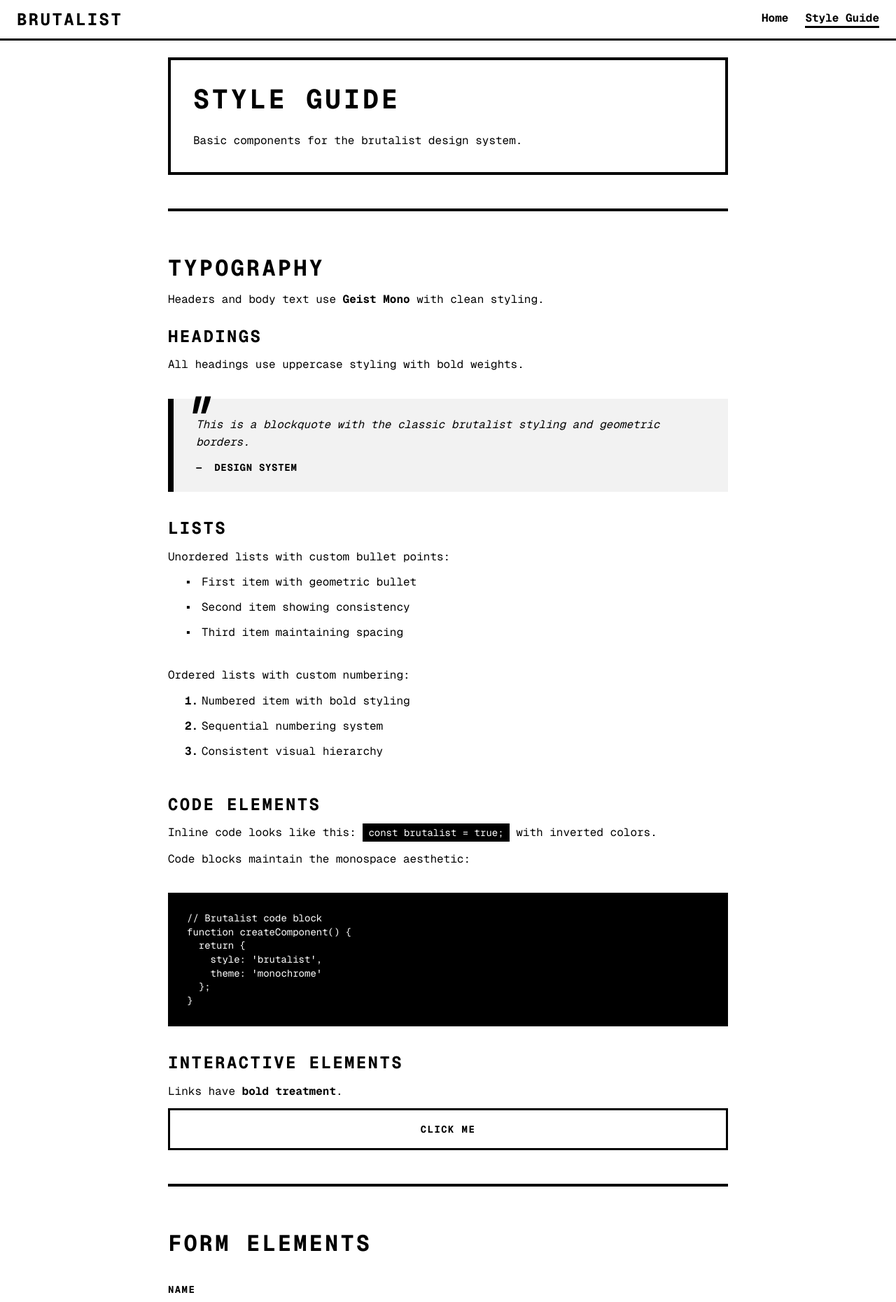
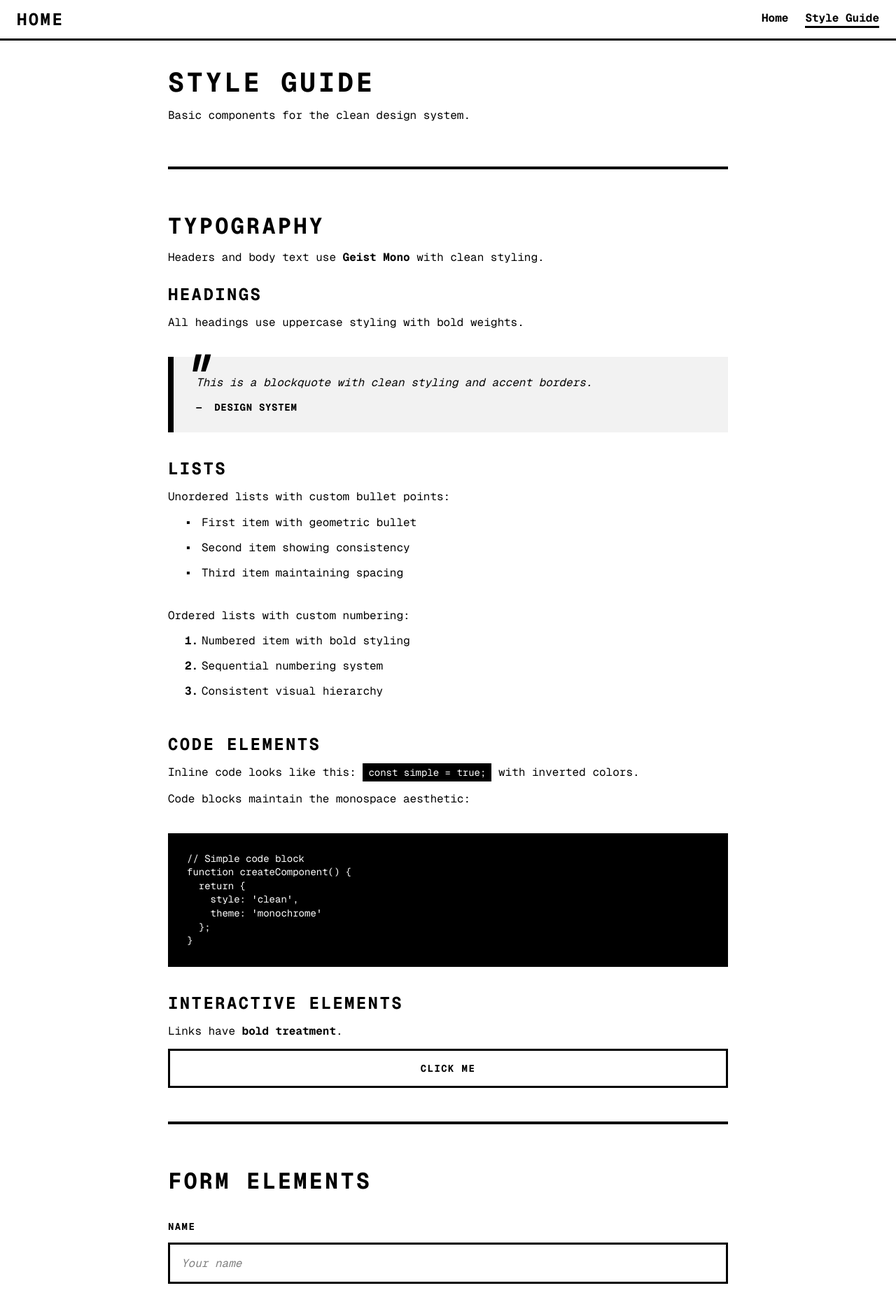
Before and after one commit to 0xblz/testing, a Jekyll site: the page built from style.html, in a window 1280 px wide. Shown: the top 1861 px of the page at 70% size. Built offline with Jekyll 4.4.1, drawn with Linux system fonts in a browser that asks for light colours; some of the changed text lies outside the part shown.

Commit message:
name fix

```diff
--- a/_includes/navigation.html
+++ b/_includes/navigation.html
@@ -15,7 +15,7 @@
   </nav>
 {% else %}
   <nav>
-    <h3><a href="/">Brutalist</a></h3>
+    <h3><a href="/">Home</a></h3>
     <div class="nav-links">
       {{ nav_links }}
     </div>
--- a/_sass/_forms.scss
+++ b/_sass/_forms.scss
@@ -13,7 +13,7 @@ button {
   display: inline-flex;
   align-items: center;
   justify-content: center;
-  min-height: 60px;
+  min-height: 3rem;
   white-space: nowrap;
 
   &:hover {
@@ -91,7 +91,7 @@ form {
 
   textarea {
     resize: vertical;
-    min-height: 120px;
+    min-height: 6rem;
     line-height: 1.4;
   }
 
@@ -142,8 +142,8 @@ form {
 
     input[type="checkbox"],
     input[type="radio"] {
-      width: 20px;
-      height: 20px;
+      width: 1.5rem;
+      height: 1.5rem;
       margin: 0;
       cursor: pointer;
     }
@@ -157,12 +157,3 @@ form {
     align-self: flex-start;
   }
 }
-
-// Dark mode form adjustments
-@media (prefers-color-scheme: dark) {
-  // Dark mode styling handled by CSS custom properties
-}
-
-@media (prefers-color-scheme: light) {
-  // Light mode styling handled by CSS custom properties
-}
--- a/_sass/_layout.scss
+++ b/_sass/_layout.scss
@@ -65,7 +65,6 @@ main {
   }
 }
 
-// Brutalist geometric section
 section {
   border: $border-width-thick solid $border-color;
   padding: 2rem;
--- a/index.html
+++ b/index.html
@@ -4,6 +4,4 @@ title: Home
 nav_order: 1
 ---
 
-<section>
-  <h1>testing...</h1>
-</section>
+<h1>testing...</h1>
--- a/style.html
+++ b/style.html
@@ -4,10 +4,8 @@ title: Style Guide
 nav_order: 2
 ---
 
-<section>
-  <h1>Style Guide</h1>
-  <p>Basic components for the brutalist design system.</p>
-</section>
+<h1>Style Guide</h1>
+<p>Basic components for the clean design system.</p>
 
 <hr>
 
@@ -18,7 +16,7 @@ nav_order: 2
 <p>All headings use uppercase styling with bold weights.</p>
 
 <blockquote>
-  <p>This is a blockquote with the classic brutalist styling and geometric borders.</p>
+  <p>This is a blockquote with clean styling and accent borders.</p>
   <cite>Design System</cite>
 </blockquote>
 
@@ -40,13 +38,13 @@ nav_order: 2
 
 <h3>Code Elements</h3>
 
-<p>Inline code looks like this: <code>const brutalist = true;</code> with inverted colors.</p>
+<p>Inline code looks like this: <code>const simple = true;</code> with inverted colors.</p>
 
 <p>Code blocks maintain the monospace aesthetic:</p>
-<pre><code>// Brutalist code block
+<pre><code>// Simple code block
 function createComponent() {
   return {
-    style: 'brutalist',
+    style: 'clean',
     theme: 'monochrome'
   };
 }</code></pre>
@@ -118,8 +116,8 @@ function createComponent() {
 
 <hr>
 
-<h2>Components</h2>
+<h2>Containers</h2>
 
 <section>
-  <p>This is a basic content box with brutalist styling.</p>
+  <p>This is a basic container with clean styling.</p>
 </section>
```
Also changed, not shown: README.md, 6 other files.
